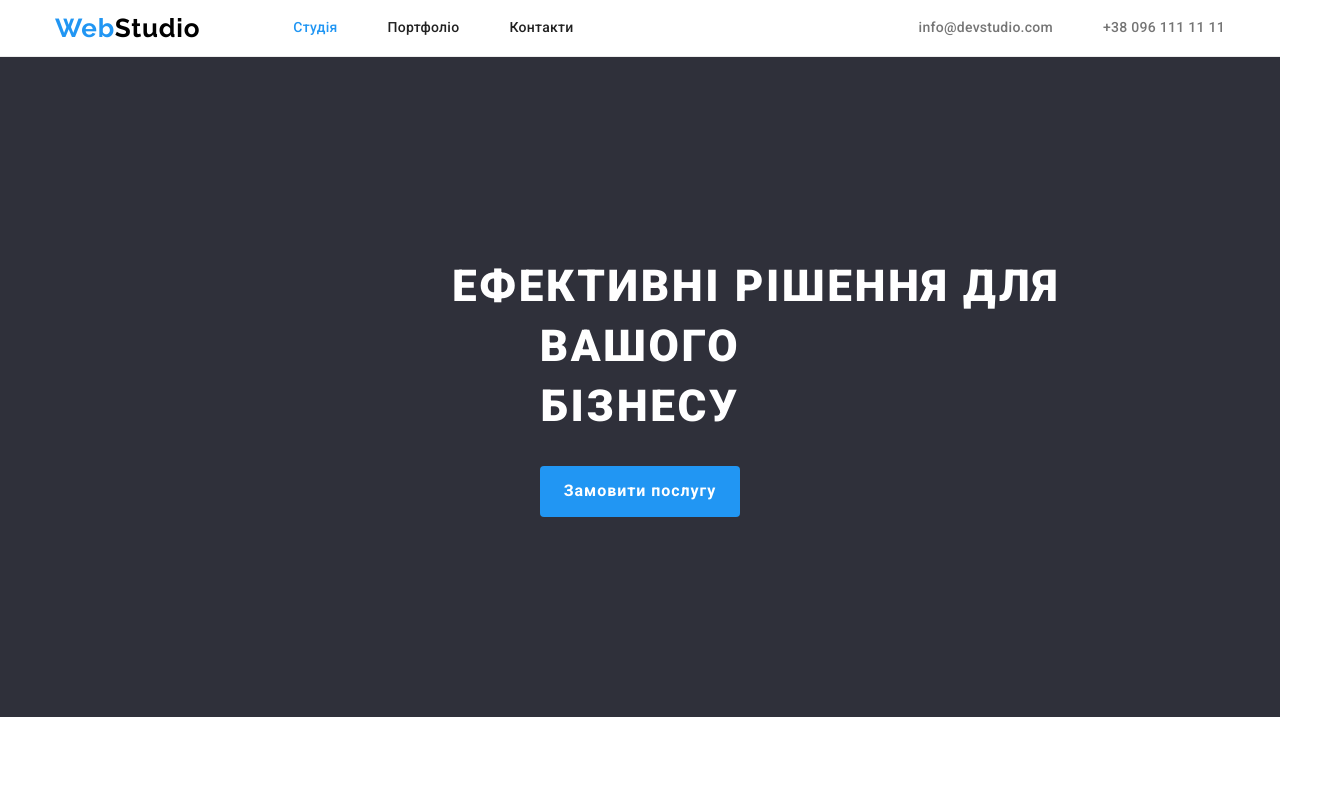
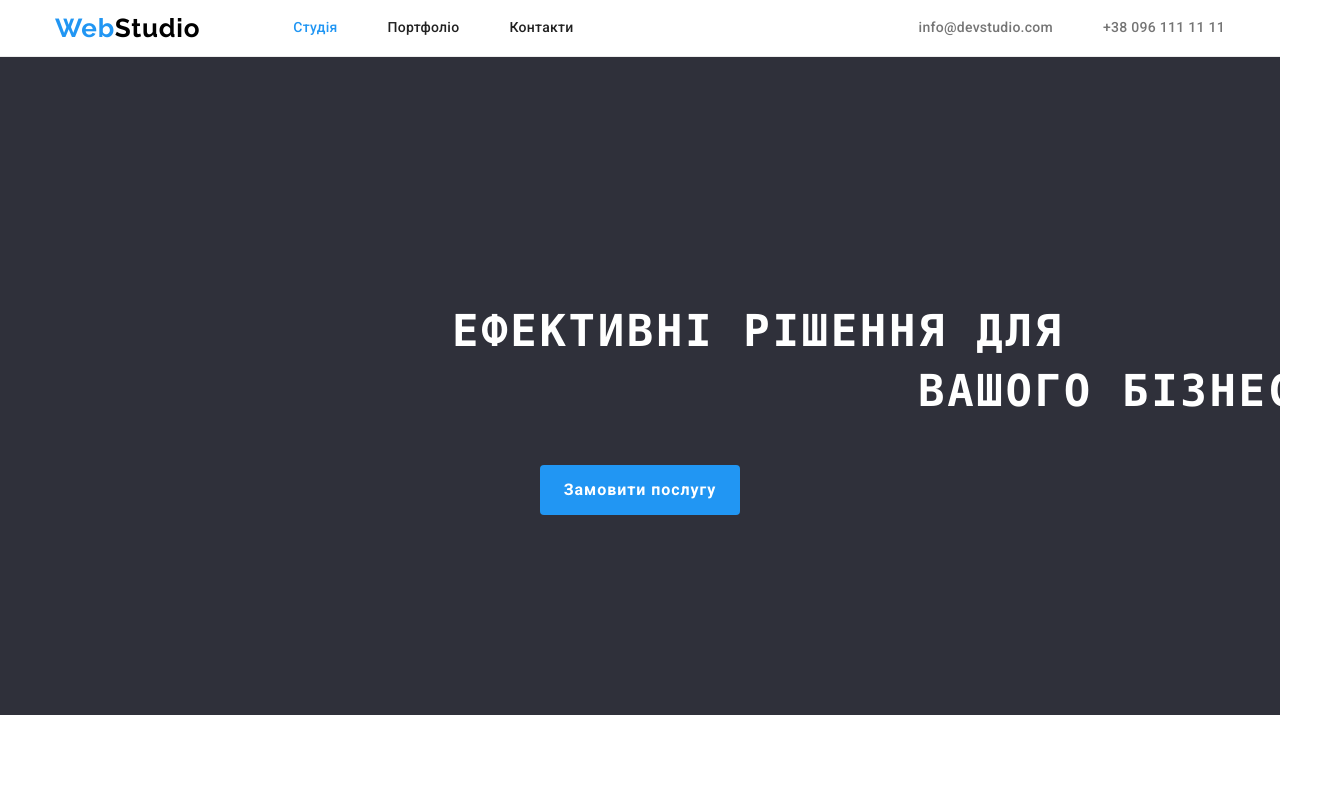
Before and after one commit to braharalex/goit-markup-hw-03, a plain HTML site: page index.html in a window 1280 px wide. Shown: the top 799 px of the page, 1326 px wide, since content can reach past the window. Drawn offline with nearby package versions, Linux system fonts and the light colour scheme.

Commit message:
final changes

```diff
--- a/index.html
+++ b/index.html
@@ -33,7 +33,9 @@
     <!-- Герой-->
     <main>
         <section class="hero">
-            <h1 class="hero-title">Ефективні&nbsp;рішення&nbsp;для вашого бізнесу</h1>
+            <h1 class="hero-title">
+                <pre>Ефективні рішення для
+                вашого бізнесу</pre> </h1>
             <button class="btn" type="button">Замовити послугу</button>
         </section>
         <!--Переваги  -->
```
